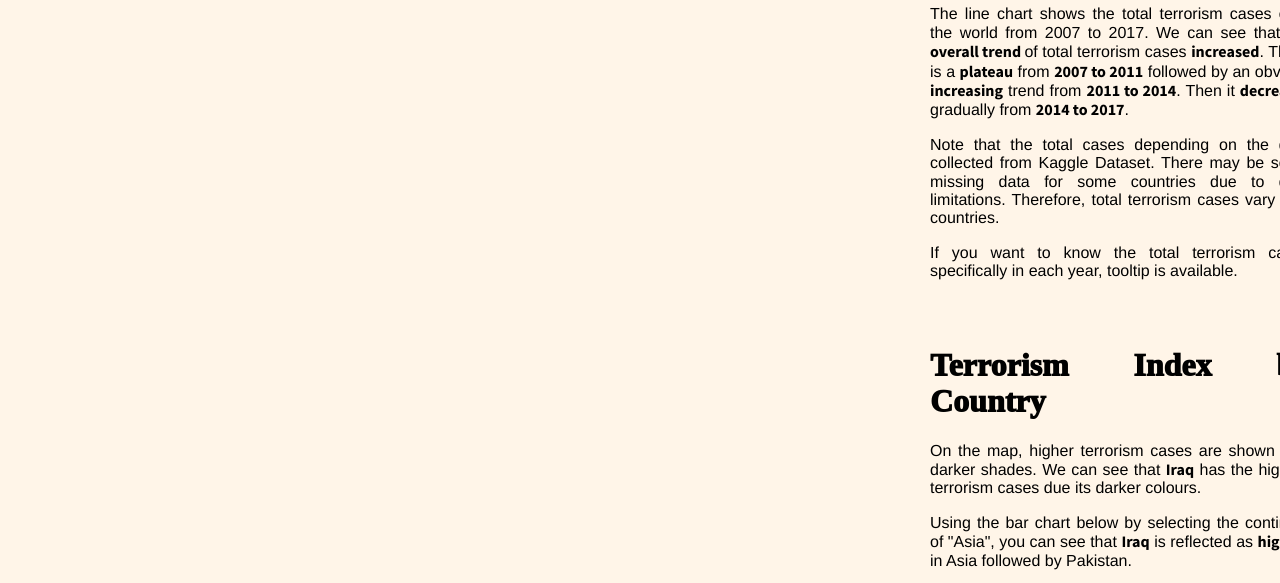
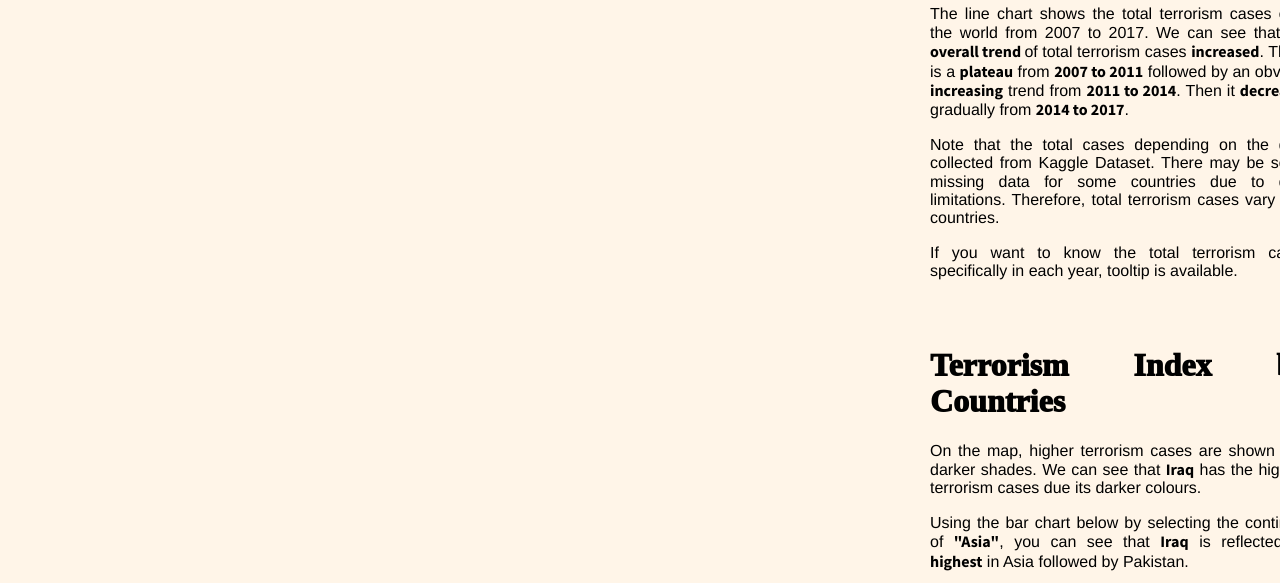
Before and after one commit to gideonTeo/FIT3179-A2, a plain HTML site: page index.html in a window 1280 px wide. Shown: the part 368-951 px from the top of the page. Drawn offline with nearby package versions, Linux system fonts and the light colour scheme; a script that the page names is missing.

Commit message:
Update index.html

```diff
--- a/index.html
+++ b/index.html
@@ -107,9 +107,9 @@
         </div>
         <div class="pure-u-1-3">
           <div class="description description-right">
-            <h1 style="font-size:200%;text-align:justify;font-family:Times New Roman;">Terrorism Index by Country</h1>
+            <h1 style="font-size:200%;text-align:justify;font-family:Times New Roman;">Terrorism Index by Countries</h1>
             <p style="font-size:100%;text-align:justify;font-family:Helvetica;"> On the map, higher terrorism cases are shown with darker shades. We can see that <b>Iraq</b> has the highest terrorism cases due its darker colours. </p>
-            <p style="font-size:100%;text-align:justify;font-family:Helvetica;"> Using the bar chart below by selecting the continent of "Asia", you can see that <b>Iraq</b> is reflected as <b>highest</b> in Asia followed by Pakistan.</p>
+            <p style="font-size:100%;text-align:justify;font-family:Helvetica;"> Using the bar chart below by selecting the continent of <b>"Asia"</b>, you can see that <b>Iraq</b> is reflected as <b>highest</b> in Asia followed by Pakistan.</p>
             <p style="font-size:100%;text-align:justify;font-family:Helvetica;"> Also, certain parts of the map is greyed out because of our limited dataset that does not cover all countries.</p>
           </div>
         </div>
```
